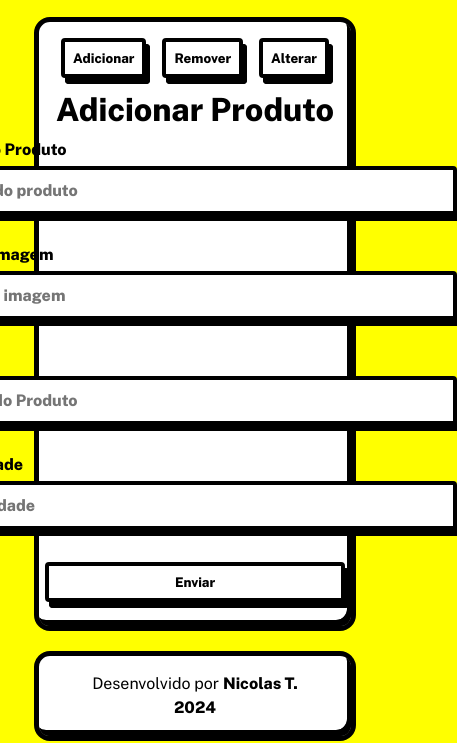
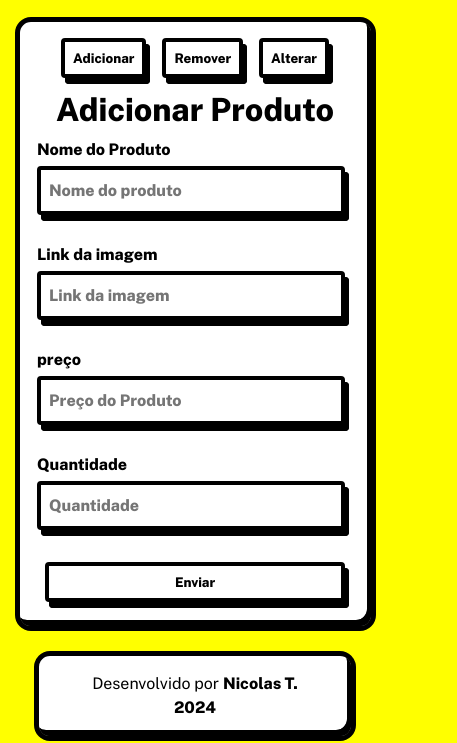
Before and after one commit to limonheiro/AltShop, a website with bundled scripts: page pages/formulario.html in a window 390 px wide. Both pictures are taken after a click on the button "Adicionar". Shown: the part 101-844 px from the top of the page, 457 px wide, since content can reach past the window. Built offline with nearby package versions, Linux system fonts and the light colour scheme.

Commit message:
Adicionado responsividade

```diff
--- a/pages/formulario.html
+++ b/pages/formulario.html
@@ -21,6 +21,7 @@
     <!-- <link rel="stylesheet" href="../styles/product.css"> -->
     <link rel="stylesheet" href="../styles/footer.css">
     <link rel="stylesheet" href="../styles/formulario.css">
+    <link rel="stylesheet" href="../styles/media_formulario.css">
     <title>LT</title>
 </head>
 
--- /dev/null
+++ b/styles/media_formulario.css
@@ -0,0 +1,15 @@
+@media screen and (max-width:730px) {
+    .formulario_pagina {
+        width: 90%;
+    }
+
+    .formulario_container {
+        width: 90%;
+        margin-right: 2rem;
+        margin-left: 2rem;
+    }
+
+    .campo__escrita {
+        width: 90%;
+    }
+}
```
Also changed, not shown: styles/media.css (added).
